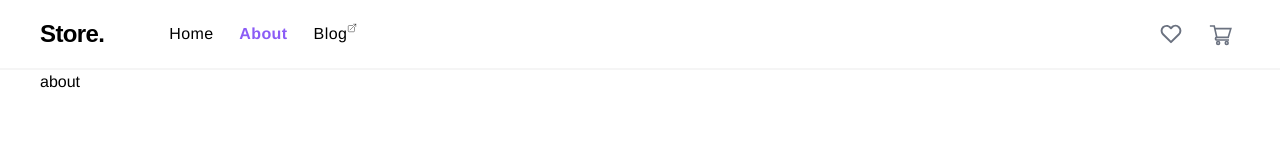
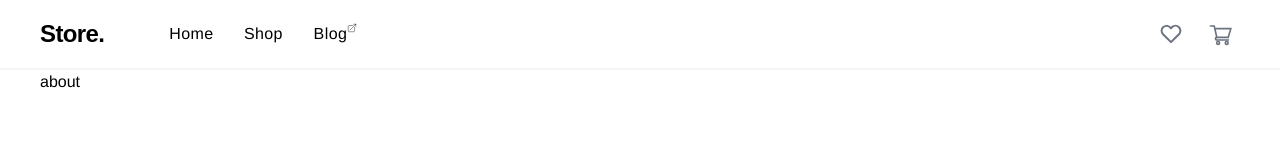
Before and after one commit to Harish-b-03/store-ecommerce, a Next.js app: page /about in a window 1280 px wide. Shown: the top 160 px of the page. Built offline with nearby package versions, Linux system fonts and the light colour scheme; a web font is replaced by a local one.

Commit message:
about link removed

```diff
--- a/src/containers/layout/Header.tsx
+++ b/src/containers/layout/Header.tsx
@@ -13,14 +13,14 @@ const navLinks = [
 		name: "Home",
 		link: "/",
 	},
+	{
+		name: "Shop",
+		link: "/product",
+	},
 	// {
-	// 	name: "Shop",
-	// 	link: "/product",
+	// 	name: "About",
+	// 	link: "/about",
 	// },
-	{
-		name: "About",
-		link: "/about",
-	},
 ];
 
 const Header = () => {
```
